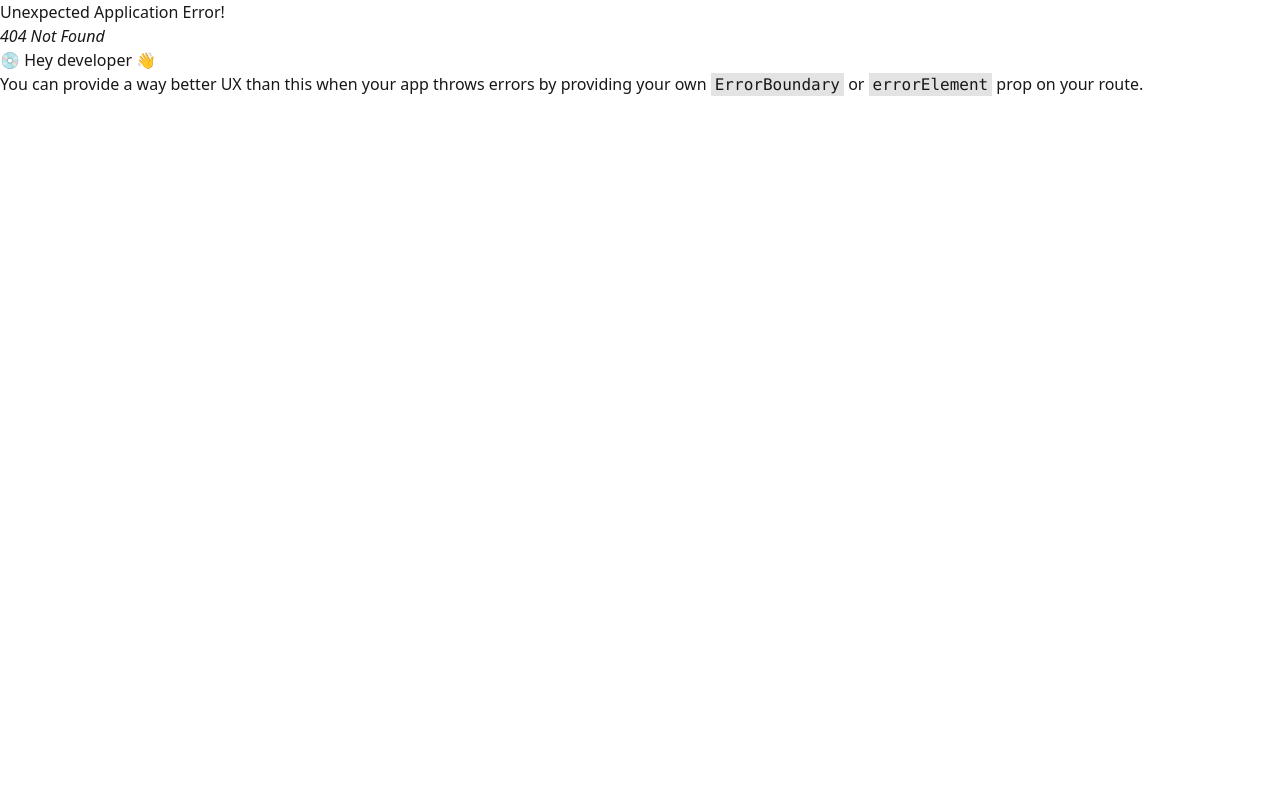
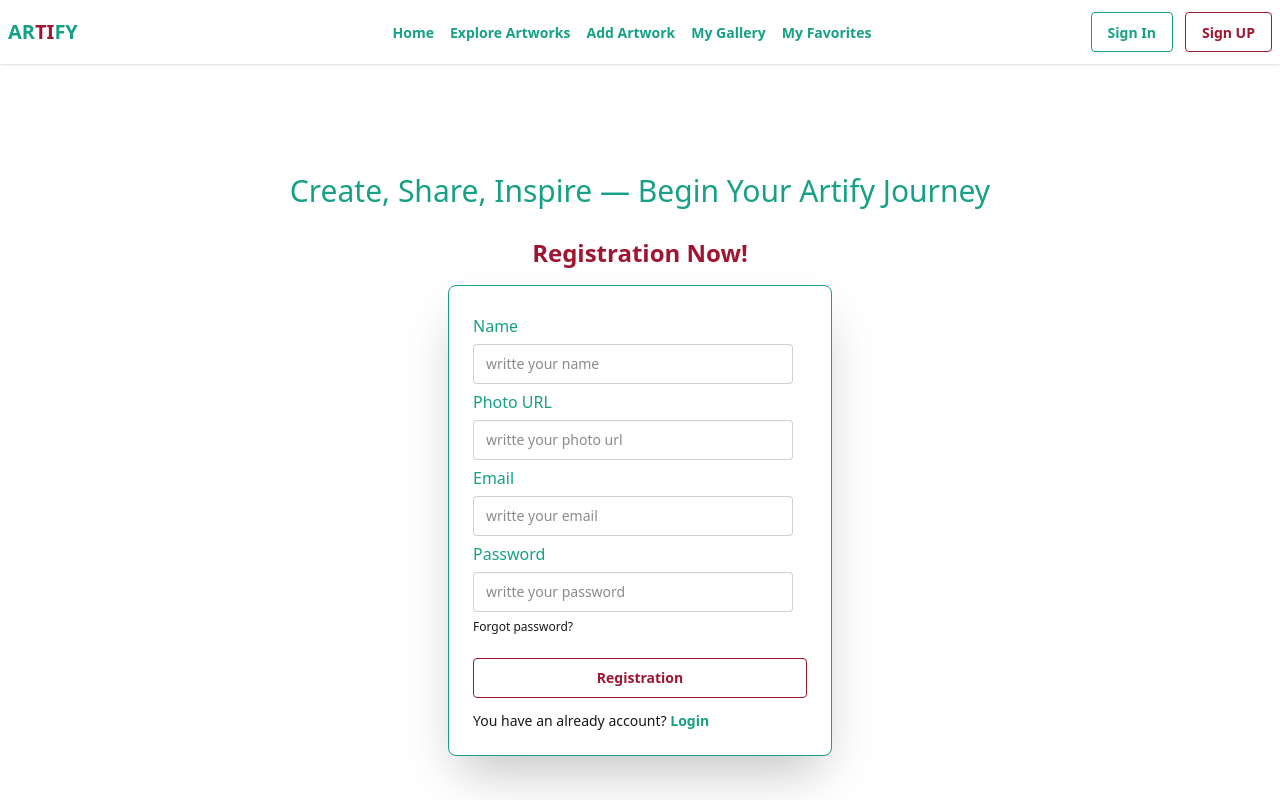
Before and after one commit to Sultanmia22/future-box-client, a React (Vite) app: page /registration in a window 1280 px wide. Before the commit this address had no page. Shown: the top 800 px of the page. Built offline with nearby package versions, Linux system fonts and the light colour scheme.

Commit message:
added register page design

```diff
--- a/package.json
+++ b/package.json
@@ -11,6 +11,7 @@
   },
   "dependencies": {
     "@tailwindcss/vite": "^4.1.17",
+    "firebase": "^12.5.0",
     "react": "^19.1.1",
     "react-dom": "^19.1.1",
     "react-icons": "^5.5.0",
--- /dev/null
+++ b/src/Auth/AuthContext.jsx
@@ -0,0 +1,3 @@
+import { createContext } from "react";
+
+export const AuthContext = createContext()
--- /dev/null
+++ b/src/Auth/AuthProvider.jsx
@@ -0,0 +1,17 @@
+import React from 'react';
+import { AuthContext } from './AuthContext';
+
+const AuthProvider = ({children}) => {
+
+    const authInfo = {
+        name : 'Emon'
+    }
+
+    return (
+        <AuthContext value={authInfo}>
+            {children}
+        </AuthContext>
+    );
+};
+
+export default AuthProvider;
--- a/src/Components/Header/Navbar.jsx
+++ b/src/Components/Header/Navbar.jsx
@@ -1,7 +1,9 @@
-import React from 'react';
-import { NavLink } from 'react-router';
+import React, { use } from 'react';
+import { Link, NavLink } from 'react-router';
+import { AuthContext } from '../../Auth/AuthContext';
 
 const Navbar = () => {
+
     const links = <>
         <NavLink className='nav-text'>Home</NavLink>
         <NavLink className='nav-text'>Explore Artworks</NavLink>
@@ -32,7 +34,7 @@ const Navbar = () => {
   <div className="navbar-end">
     <div className='flex items-center gap-3'>
         <button className='btn btn-outline border border-primary text-primary hover:bg-primary hover:text-white'> Sign In </button>
-        <button className='btn btn-outline border border-secondary text-secondary hover:bg-secondary hover:text-white'> Sign UP </button>
+        <Link to='/registration' className='btn btn-outline border border-secondary text-secondary hover:bg-secondary hover:text-white'> Sign UP </Link>
     </div>
   </div>
 </div>
--- /dev/null
+++ b/src/Firebase.init.js
@@ -0,0 +1,19 @@
+// Import the functions you need from the SDKs you need
+import { initializeApp } from "firebase/app";
+import { getAuth } from "firebase/auth";
+// TODO: Add SDKs for Firebase products that you want to use
+// https://firebase.google.com/docs/web/setup#available-libraries
+
+// Your web app's Firebase configuration
+const firebaseConfig = {
+ apiKey: import.meta.env.VITE_FIREBASE_API_KEY,
+  authDomain: import.meta.env.VITE_FIREBASE_AUTH_DOMAIN,
+  projectId: import.meta.env.VITE_FIREBASE_PROJECT_ID,
+  storageBucket: import.meta.env.VITE_FIREBASE_STORAGE_BUCKET,
+  messagingSenderId: import.meta.env.VITE_FIREBASE_MESSAGING_SENDER_ID,
+  appId: import.meta.env.VITE_FIREBASE_APP_ID,
+};
+
+// Initialize Firebase
+const app = initializeApp(firebaseConfig);
+export const auth = getAuth(app);
--- /dev/null
+++ b/src/Pages/Home.jsx
@@ -0,0 +1,11 @@
+import React from 'react';
+
+const Home = () => {
+    return (
+        <div>
+            home
+        </div>
+    );
+};
+
+export default Home;
--- /dev/null
+++ b/src/Pages/Registration.jsx
@@ -0,0 +1,34 @@
+import React from 'react';
+import { Link } from 'react-router';
+
+const Registration = () => {
+    return (
+        <div className='flex flex-col justify-center items-center min-h-screen mx-5 py-6'>
+            <h2 className=' text-2xl md:text-3xl text-center font-medium text-primary pb-7'> Create, Share, Inspire — Begin Your Artify Journey </h2>
+            <p className=' text-xl md:text-2xl pb-4 text-secondary font-bold'> Registration Now! </p>
+            <div className="card bg-base-100 w-full max-w-sm shrink-0 shadow-2xl border border-primary">
+                <div className="card-body">
+                    <fieldset className="fieldset">
+                        {/* Name */}
+                        <label className="label text-[16px] text-primary">Name</label>
+                        <input type="text" className="input " placeholder="writte your name" name='name' />
+                        {/* PHOTO URL */}
+                        <label className="label text-[16px] text-primary">Photo URL</label>
+                        <input type="text" className="input" placeholder="writte your photo url" name='photourl' />
+                        {/* EMAIL */}
+                        <label className="label text-[16px] text-primary">Email</label>
+                        <input type="email" className="input" placeholder="writte your email" name='email' />
+                        {/* PASSWORD */}
+                        <label className="label text-[16px] text-primary">Password</label>
+                        <input type="password" className="input" placeholder="writte your password" name='password' />
+                        <div><a className="link link-hover">Forgot password?</a></div>
+                        <button className="btn btn-outline text-secondary hover:bg-secondary border border-secondary hover:text-white mt-4">Registration</button>
+                    </fieldset>
+                    <p> You have an already account? <Link className='text-primary font-semibold text-center'>Login</Link> </p>
+                </div>
+            </div>
+        </div>
+    );
+};
+
+export default Registration;
--- a/src/Routes/Routes.jsx
+++ b/src/Routes/Routes.jsx
@@ -1,10 +1,23 @@
 import { createBrowserRouter } from "react-router";
 import MainLayouts from "../Layouts/MainLayouts";
+import Home from "../Pages/Home";
+import Registration from "../Pages/Registration";
 
 const router = createBrowserRouter([
   {
     path: "/",
     element:<MainLayouts></MainLayouts>,
+    children:[
+      {
+        index:true,
+        element: <Home/>
+      },
+
+      {
+        path:'/registration',
+        element:<Registration/>
+      }
+    ]
   },
 ]);
 
--- a/src/main.jsx
+++ b/src/main.jsx
@@ -3,10 +3,13 @@ import { createRoot } from 'react-dom/client'
 import './index.css'
 import router from './Routes/Routes'
 import { RouterProvider } from 'react-router'
+import AuthProvider from './Auth/AuthProvider'
 
 
 createRoot(document.getElementById('root')).render(
   <StrictMode>
-  <RouterProvider router={router} />
+ <AuthProvider>
+   <RouterProvider router={router} />
+ </AuthProvider>
   </StrictMode>,
 )
```
Also changed, not shown: 1 other file (tests, documents, lock files or other folders).
